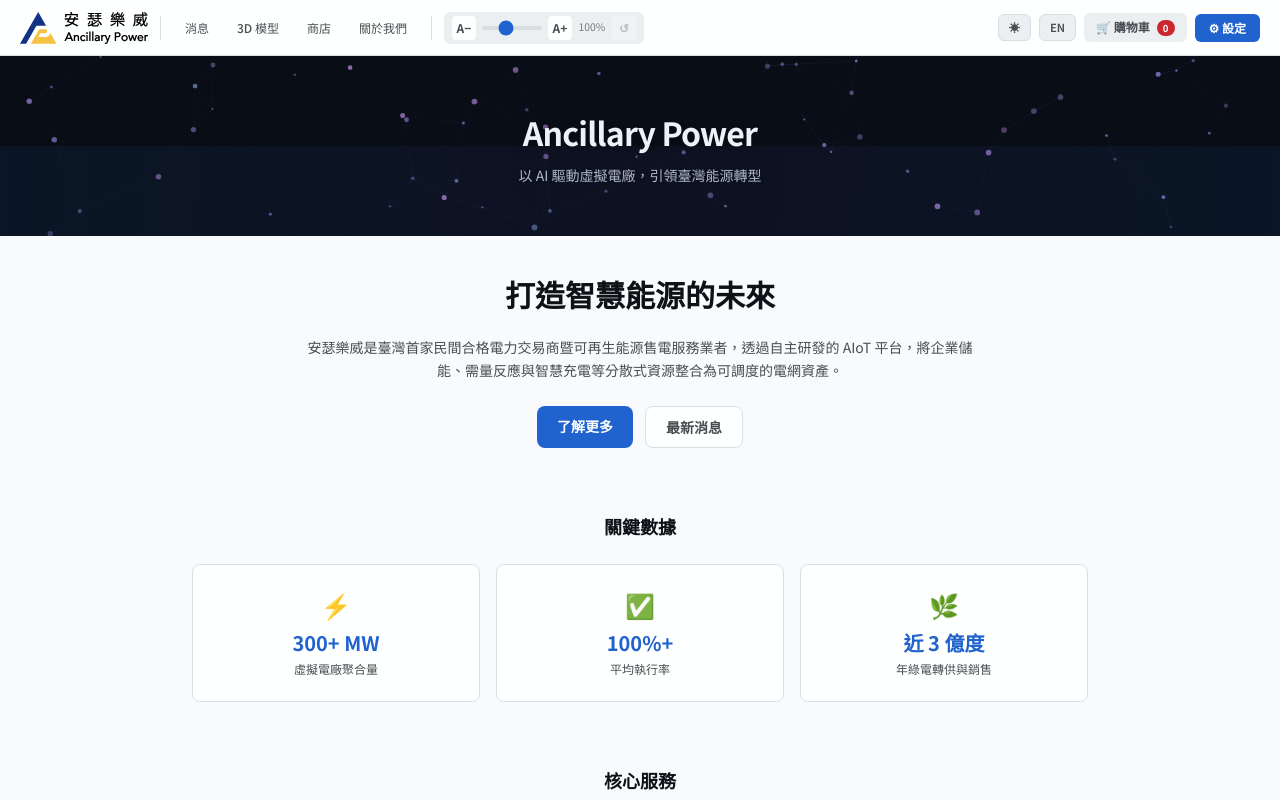
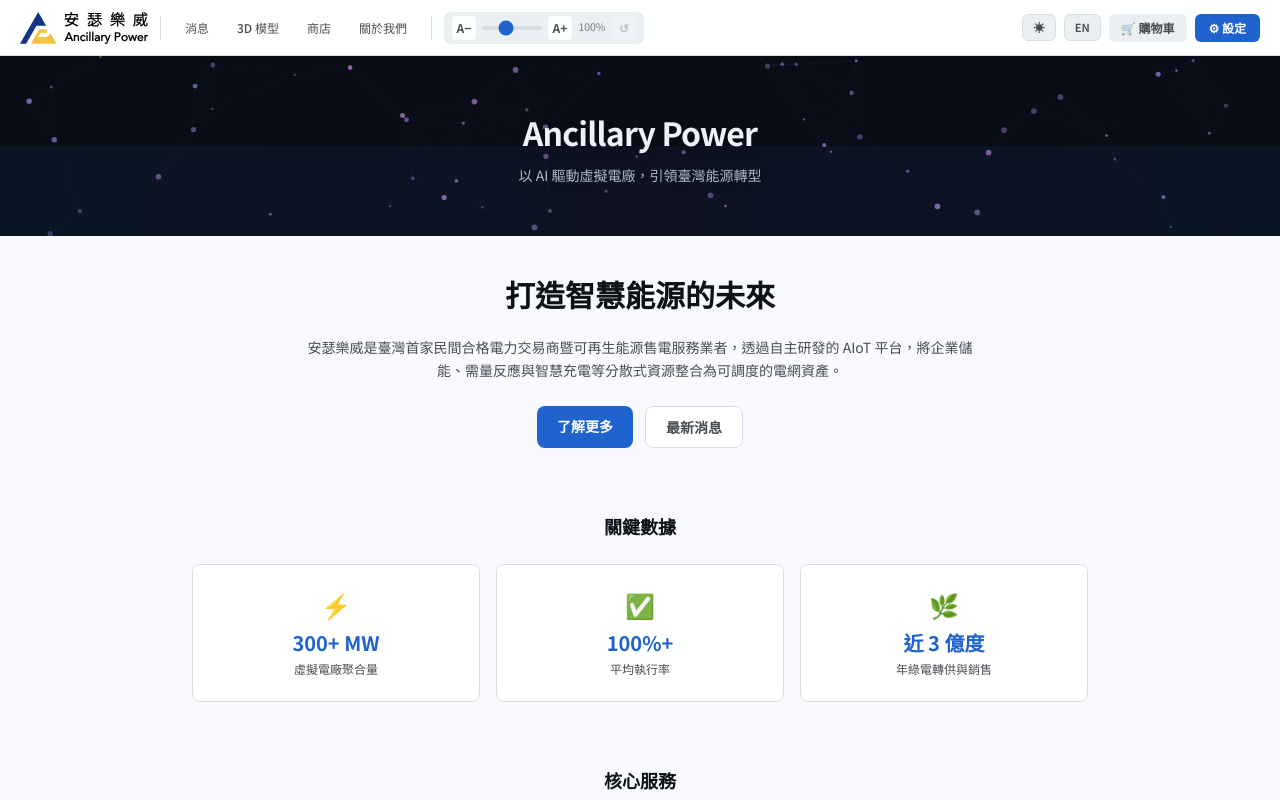
Before and after one commit to ancillarypower/official-site, a React (Vite) app: page / in a window 1280 px wide. Shown: the top 800 px of the page. Built offline with nearby package versions, Linux system fonts and the light colour scheme; no server answers.

Commit message:
fix(layout): hide cart badge when cart is empty
Conditionally render the red badge only when totalItems > 0.
Previously the badge always rendered, showing a red "0" on an
empty cart which falsely implied pending items.

Closes #102

```diff
--- a/src/components/layout/Navbar.tsx
+++ b/src/components/layout/Navbar.tsx
@@ -30,7 +30,7 @@ export function Navbar() {
       <div className="ml-auto flex items-center gap-2">
         <button onClick={cycleTheme} className="rounded-md border border-border-default bg-surface-sunken px-2.5 py-1 text-[0.7rem] font-semibold text-secondary transition-colors hover:border-accent hover:text-accent" aria-label={t("theme_toggle")} title={t("theme_toggle")}>{THEME_ICONS[theme] ?? "☀"}</button>
         <button onClick={toggleLang} className="rounded-md border border-border-default bg-surface-sunken px-2.5 py-1 text-[0.7rem] font-semibold text-secondary transition-colors hover:border-accent hover:text-accent" aria-label={t("a11y_toggle_lang")} title={t("a11y_toggle_lang")}>{lang === "zh" ? "EN" : "中文"}</button>
-        <button onClick={() => openPanel("cart")} className="rounded-md bg-surface-sunken px-3 py-1.5 text-xs font-semibold text-secondary transition-colors hover:bg-border-default hover:text-primary" aria-label={t("nav_cart")} title={t("nav_cart")}>🛒 {t("nav_cart")} <span className="ml-1 inline-flex min-w-[18px] items-center justify-center rounded-full bg-danger px-1.5 py-0.5 text-[0.6rem] font-bold text-white">{totalItems}</span></button>
+        <button onClick={() => openPanel("cart")} className="rounded-md bg-surface-sunken px-3 py-1.5 text-xs font-semibold text-secondary transition-colors hover:bg-border-default hover:text-primary" aria-label={t("nav_cart")} title={t("nav_cart")}>🛒 {t("nav_cart")}{totalItems > 0 && <span className="ml-1 inline-flex min-w-[18px] items-center justify-center rounded-full bg-danger px-1.5 py-0.5 text-[0.6rem] font-bold text-white">{totalItems}</span>}</button>
         <button onClick={() => openPanel("settings")} className="rounded-md bg-accent px-3.5 py-1.5 text-xs font-semibold text-white transition-colors hover:bg-accent-hover" aria-label={t("nav_settings")} title={t("nav_settings")}>⚙ {t("nav_settings")}</button>
       </div>
     </nav>
```
